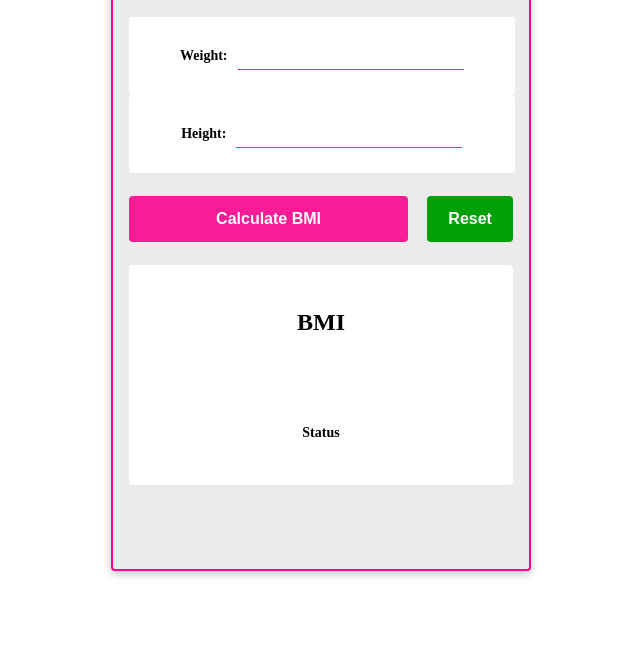
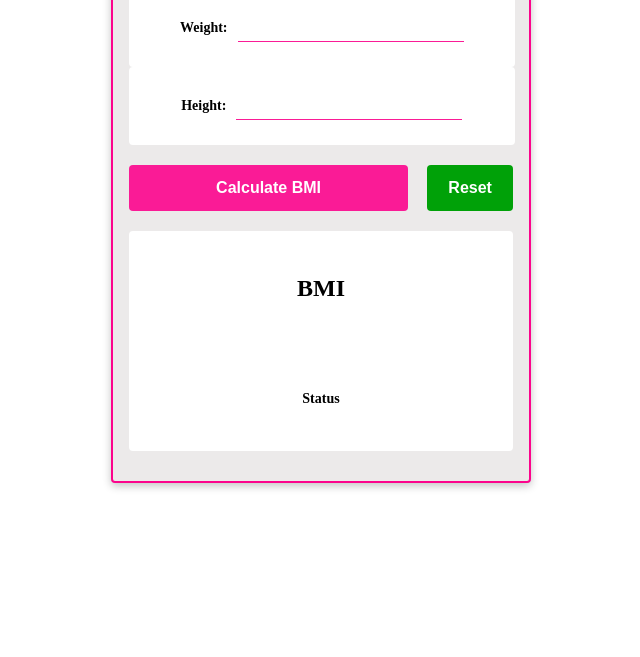
Before and after one commit to hameedgul12345/BMI_CALCULATOR, a plain HTML site: page index.html in a window 1280 px wide. Shown: the part 143-800 px from the top of the page, without its empty margins (319-959 px from the left). Drawn offline with Linux system fonts and the light colour scheme.

Commit message:
main section changes

```diff
--- a/style.css
+++ b/style.css
@@ -3,10 +3,10 @@
   padding: 0%;
 }
 .main {
-  margin: 50px auto;
+  margin: 25px auto;
   display: flex;
   flex-direction: column;
-  gap: 23px;
+  gap: 20px;
   justify-content: start;
   align-items: self-start;
   background-color: rgb(236, 234, 234);
@@ -14,7 +14,7 @@
   box-shadow: rgba(0, 0, 0, 0.24) 0px 3px 8px;
   border-radius: 4px;
   width: 30%;
-  min-height: 75vh;
+  min-height: 50vh;
   border: 2px solid rgb(252, 4, 140);
 }
 .input {
```
